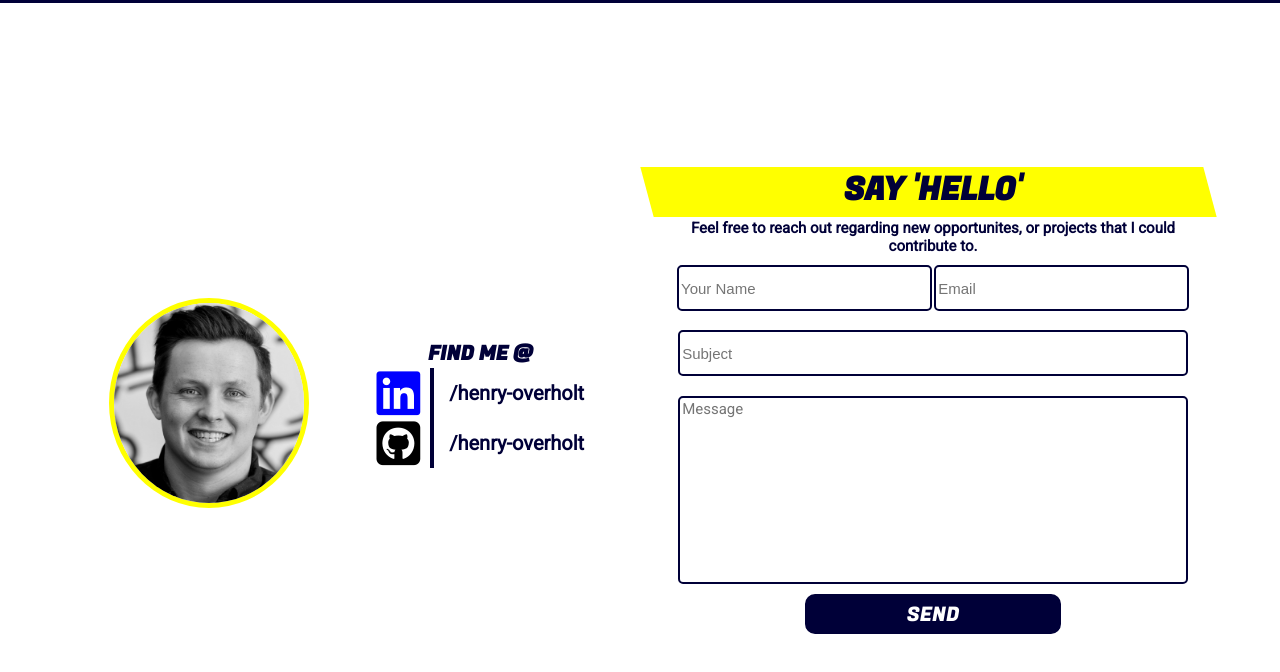
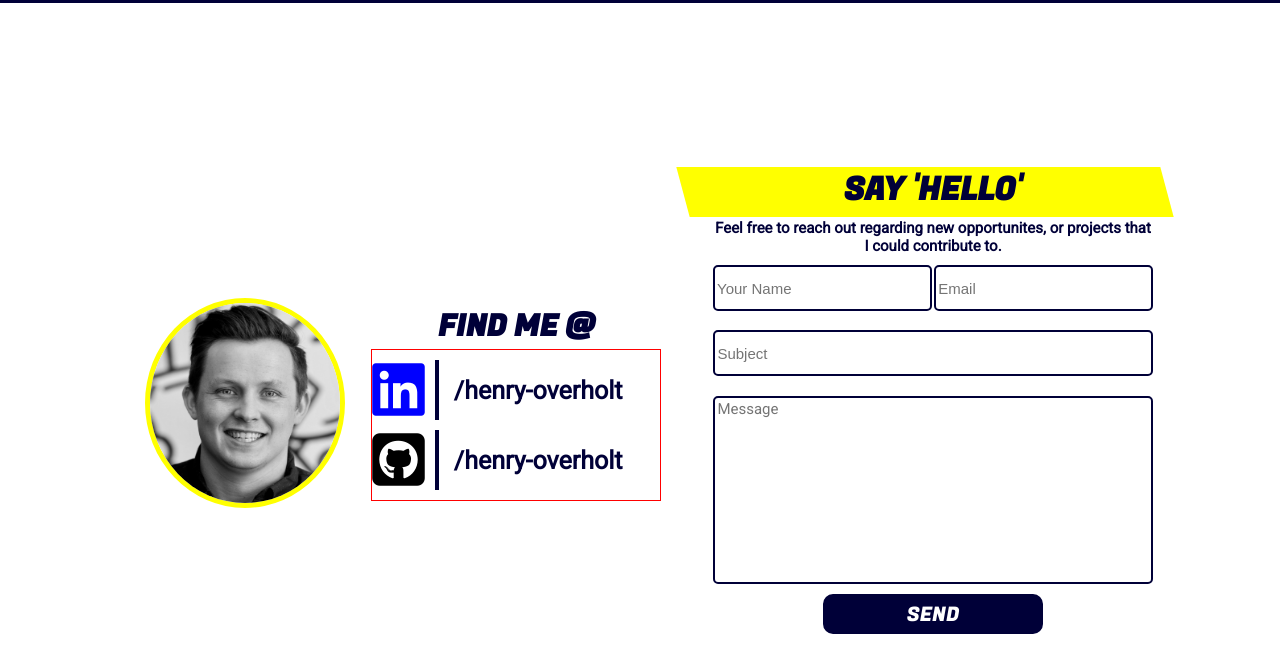
Before and after one commit to Henry-Overholt/henryOverholtPortfolio, an Angular app: page /contact in a window 1280 px wide. Shown: the top 672 px of the page. Built offline with nearby package versions, Linux system fonts and the light colour scheme; a web font is replaced by a local one.

Commit message:
changed large screen styling

```diff
--- a/src/app/contact/contact.component.css
+++ b/src/app/contact/contact.component.css
@@ -14,7 +14,7 @@
 #airplaneContainer {
   position: absolute;
   width: 100%;
-  top: 9%;
+  top: 10%;
   display: flex;
   overflow: hidden;
   flex-direction: column;
@@ -228,14 +228,11 @@ h2 {
     font-size: 20px;
   }
   h3 {
-    font-size: 20px;
+    font-size: 30px;
     font-family: "Fugaz One";
   }
   i {
-    font-size: 50px;
-    /* padding-right: 10px;
-    border-right: 4px solid rgb(0, 0, 56);
-    margin-right: 15px; */
+    font-size: 70px;
   }
   #info {
     align-items: center;
@@ -249,6 +246,13 @@ h2 {
   #name {
     margin-right: 2.5px;
   }
+  #links {
+    border: 1px solid red;
+    height: 150px;
+    width: 100%;
+    display: flex;
+    justify-content: space-evenly;
+  }
   a {
     display: flex;
     align-items: center;
@@ -256,6 +260,7 @@ h2 {
     text-decoration: none;
     text-align: center;
     color: rgb(0, 0, 56);
+    transition: all 0.5s ease-in-out;
   }
   .fa-linkedin {
     color: blue;
@@ -263,6 +268,7 @@ h2 {
   .fa-github-square {
     color: black;
   }
+
   .showLargeScreen {
     display: none;
   }
@@ -356,11 +362,24 @@ h2 {
   .showLargeScreen {
     display: inline;
   }
-  form {
+  #links {
+    display: flex;
+    flex-direction: column;
+    justify-content: space-evenly;
+  }
+  #contactForm {
     width: 440px;
+  }
+  h4 {
+    font-size: 25px;
+  }
+  a:hover {
+    color: rgb(0, 191, 255);
+    border-color: rgb(0, 191, 255);
   }
   i {
     padding-right: 10px;
+    font-size: 60px;
     border-right: 4px solid rgb(0, 0, 56);
     margin-right: 15px;
   }
```
